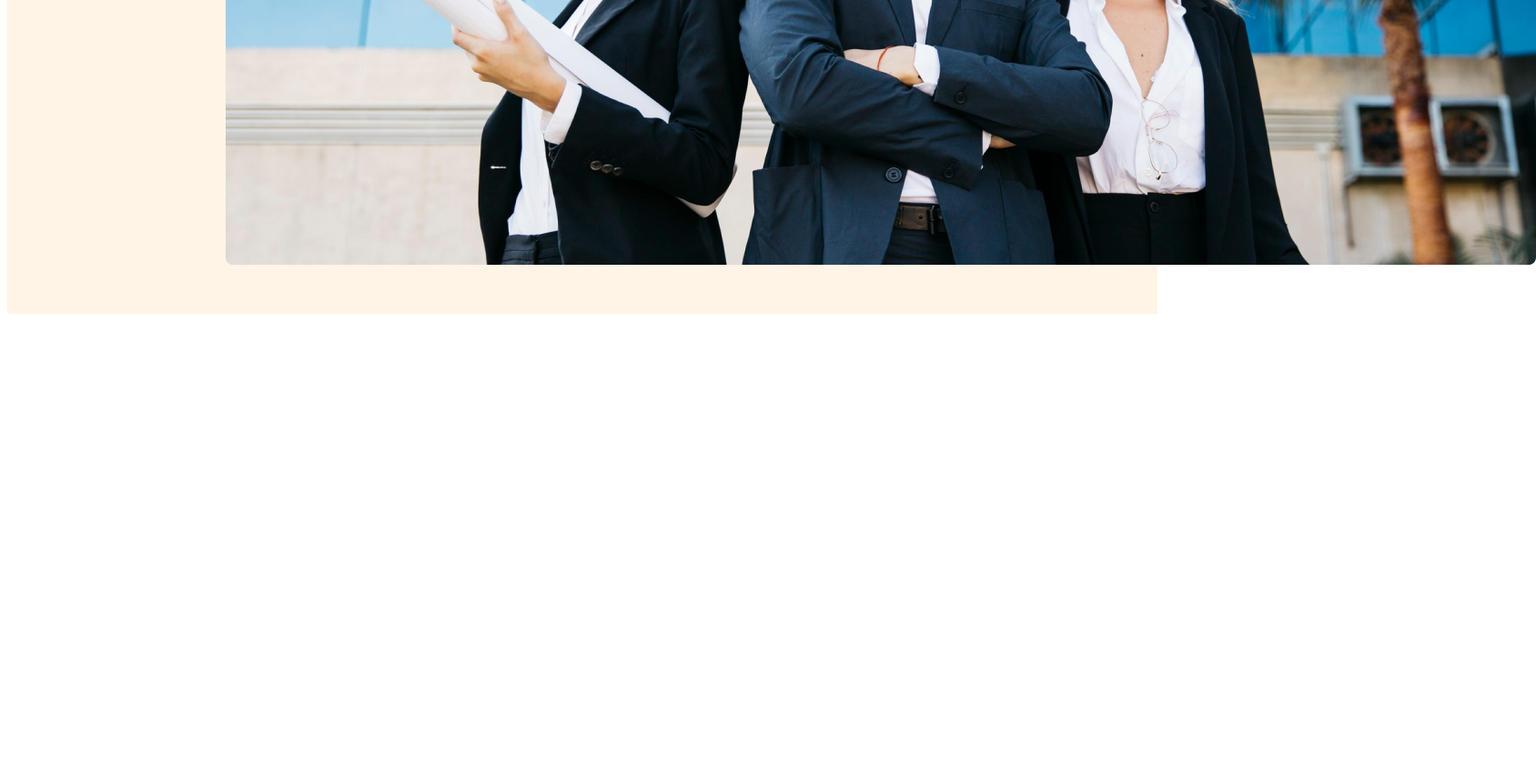
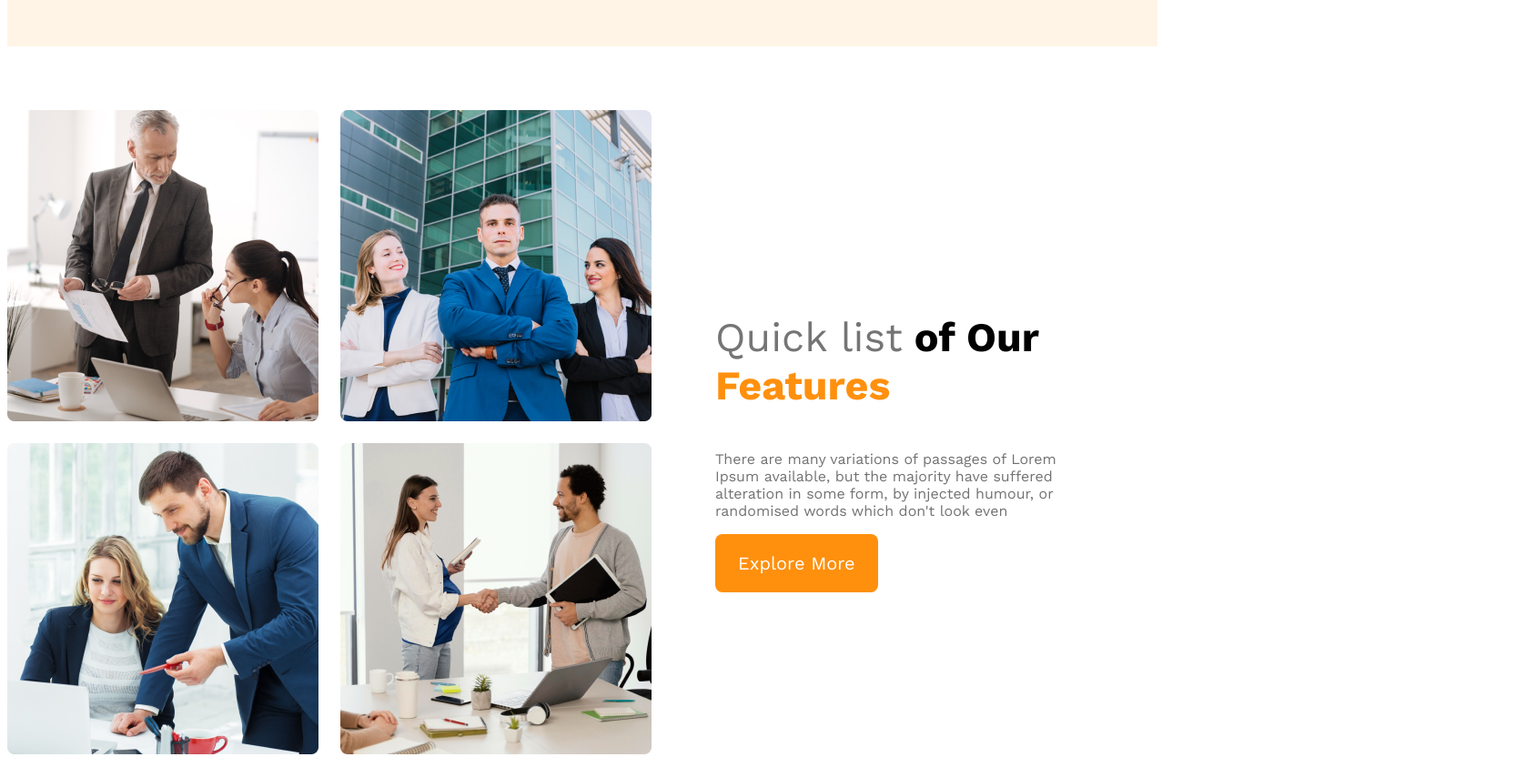
Before and after one commit to hasibulhussen007/g4-architects, a plain HTML site: page index.html in a window 1280 px wide. Shown: the part 960-1792 px from the top of the page at 91% size, 1688 px wide, since content can reach past the window. Before the commit the page ends 1313 px from the top, so only its background shows below. Drawn offline with nearby package versions, Linux system fonts and the light colour scheme.

Commit message:
finished teams responsive

```diff
--- a/index.html
+++ b/index.html
@@ -7,6 +7,7 @@
     <link rel="stylesheet" href="style/architech.css">
 </head>
 <body>
+    <!-- header section start -->
     <header>
         <nav>
             <h3 class="nav-title">G4 Architechs</h3>
@@ -17,7 +18,7 @@
                 <li><a href="">Login</a></li>
             </ul>
         </nav>
-        <div>
+        <div class="banner">
             <div class="banner-content">
                 <h1 class="banner-title">Brand New Group of Architects</h1>
                 <p class="banner-description">There are many variations of passages of Lorem Ipsum available, but the majority have suffered alteration in some form, by injected humour, or randomised words which don't look even</p>
@@ -26,7 +27,23 @@
             <img src="images/banner.png" alt="">
         </div>
     </header>
+    <!-- header section end -->
     <main>
+        <!-- feature section start -->
+        <section class="teams-container">
+            <div class="teams-img-container">
+                <img src="images/team1.png" alt="">
+                <img src="images/team2.png" alt="">
+                <img src="images/team3.png" alt="">
+                <img src="images/team4.png" alt="">
+            </div>
+            <div class="teams-content">
+                <h3 class="teams-title"><span class="quick-list">Quick list</span> <span>of Our</span> <span class="text-features">Features</span> </h3>
+                <p class="teams-description">There are many variations of passages of Lorem Ipsum available, but the majority have suffered alteration in some form, by injected humour, or randomised words which don't look even</p>
+                <button class="btn-primary">Explore More</button>
+
+            </div>
+        </section>
 
     </main>
     <footer>
--- a/style/architech.css
+++ b/style/architech.css
@@ -7,8 +7,12 @@
 .btn-primary{
     border-radius: 8px;
     color: #fff;
+    font-size: 1.25rem;
     background-color: #FF900E;
     padding: 20px 25px;
+    cursor: pointer;
+    color: #fff;
+    border: 0;
 }
 /* header style */
 header{
@@ -52,3 +56,74 @@ nav li a{
 .banner-description{
     color: #727272;
 }
+.banner img{
+    margin-top: 20px;
+    width: 100%;
+}
+/* main style */
+main{
+    max-width: 1440px;
+    margin: 70px auto;
+}
+/* teams style */
+.teams-container{
+    display: flex;
+    align-items: center;
+}
+.teams-img-container{
+    display: grid;
+    grid-template-columns: repeat(2,1fr);
+    gap: 1.5rem;
+}
+.teams-content{
+    padding-right: 70px;
+    padding-left: 70px;
+}
+.teams-title{
+    font-size: 2.8rem;
+}
+.teams-title .quick-list{
+    color: #757575;
+    font-weight: 500;
+}
+.teams-title .text-features{
+    color: #FF900E;
+    font-weight: 700;
+}
+.teams-description{
+    color: #727272;
+}
+
+
+
+
+
+/* responsive media queries */
+/* mobile devices */
+@media screen and (max-width: 576px) {
+    header{
+        padding: 20px;
+    }
+    nav,
+    .teams-container{
+        flex-direction: column;
+    }
+    .teams-img-container{
+        grid-template-columns: 1fr;
+    }
+    .teams-content{
+        padding-right: 20px;
+        padding-left: 20px;
+}
+
+/* medium devices */
+@media screen and (min-width: 576px) and (max-width: 960px) {
+    header{
+        padding: 50px;
+    }
+    nav,
+    .teams-container{
+        flex-direction: column;
+    }
+
+}
```
